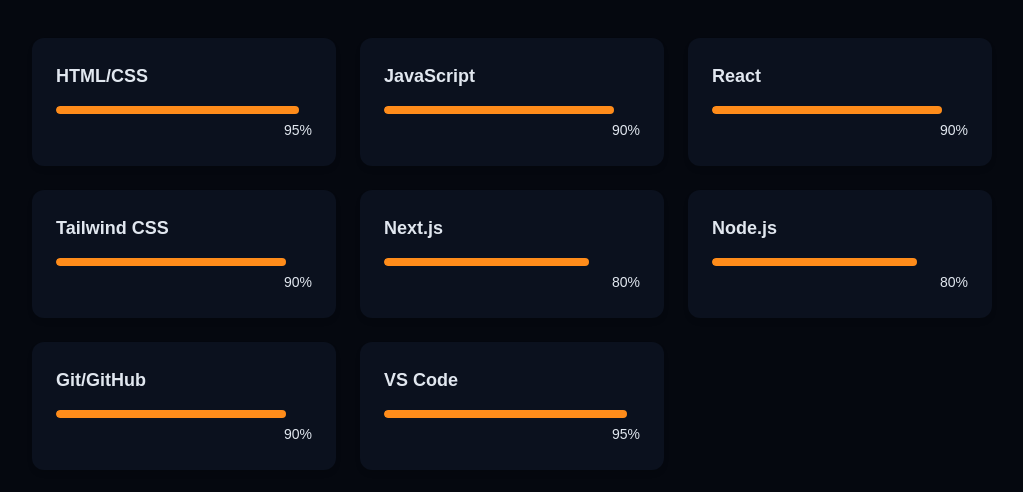
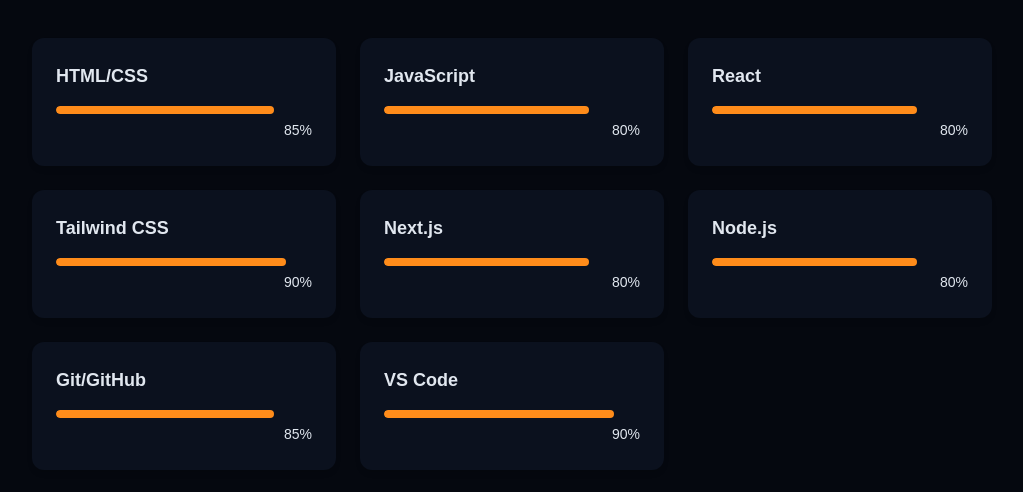
Before and after one commit to Ateebamir/web-developer-portfolio, a React (Vite) app: page / in a window 1280 px wide. Shown: the part 1840-2332 px from the top of the page, without its empty margins (128-1151 px from the left). Built offline with nearby package versions, Linux system fonts and the light colour scheme; the HTML template or start-up script is replaced by a standard one.

Commit message:
Update SkillsSection.jsx

```diff
--- a/src/components/SkillsSection.jsx
+++ b/src/components/SkillsSection.jsx
@@ -3,14 +3,14 @@
 import { cn } from "@/lib/utils";
 
 const skills = [
-  { name: "HTML/CSS", level: 95, category: "frontend" },
-  { name: "JavaScript", level: 90, category: "frontend" },
-  { name: "React", level: 90, category: "frontend" },
+  { name: "HTML/CSS", level: 85, category: "frontend" },
+  { name: "JavaScript", level: 80, category: "frontend" },
+  { name: "React", level: 80, category: "frontend" },
   { name: "Tailwind CSS", level: 90, category: "frontend" },
   { name: "Next.js", level: 80, category: "frontend" },
   { name: "Node.js", level: 80, category: "backend" },
-  { name: "Git/GitHub", level: 90, category: "tools" },
-  { name: "VS Code", level: 95, category: "tools" },
+  { name: "Git/GitHub", level: 85, category: "tools" },
+  { name: "VS Code", level: 90, category: "tools" },
 ];
 
 const categories = ["all", "frontend", "backend", "tools"];
```
